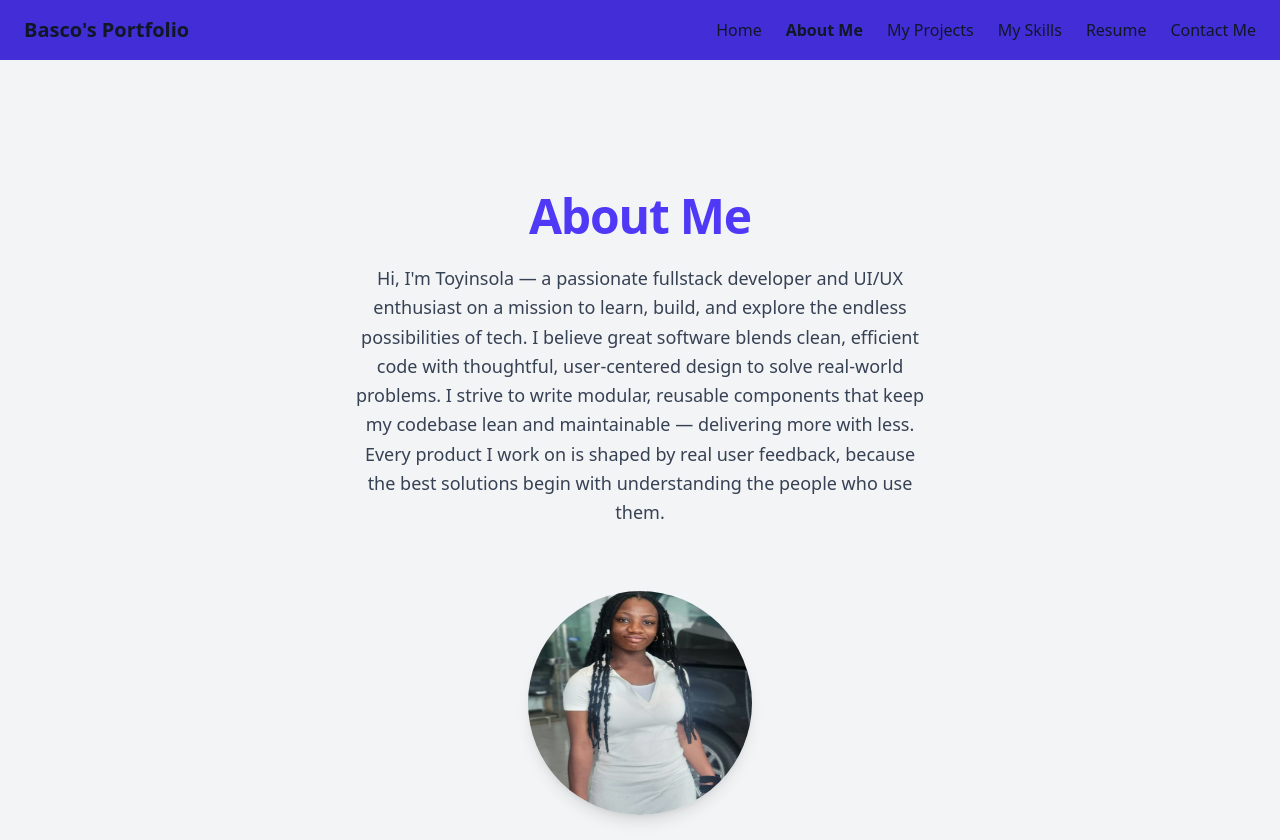
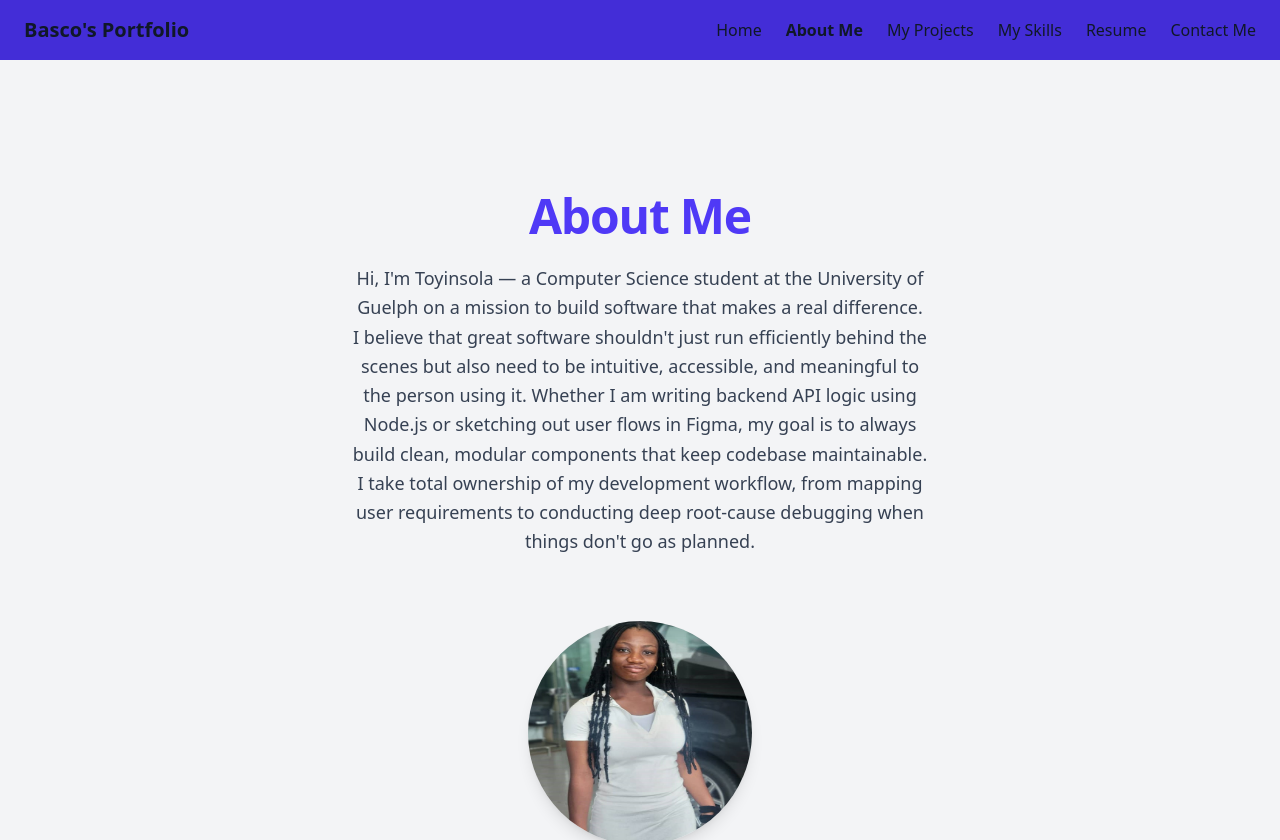
Before and after one commit to Basco-sm/basco-portfolio, a React (Vite) app: page /about in a window 1280 px wide. Shown: the top 840 px of the page. Built offline with nearby package versions, Linux system fonts and the light colour scheme.

Commit message:
edited about section

```diff
--- a/src/pages/About.jsx
+++ b/src/pages/About.jsx
@@ -16,13 +16,11 @@ export default function About() {
           About Me
         </h1>
         <p className="mx-auto text-lg max-w-xl text-gray-700 dark:text-gray-300 leading-relaxed">
-          Hi, I'm Toyinsola — a passionate fullstack developer and UI/UX enthusiast on a
-          mission to learn, build, and explore the endless possibilities of tech. I believe
-          great software blends clean, efficient code with thoughtful, user-centered design to
-          solve real-world problems. I strive to write modular, reusable components that keep my
-          codebase lean and maintainable — delivering more with less. Every product I work on is
-          shaped by real user feedback, because the best solutions begin with understanding the
-          people who use them.
+          Hi, I'm Toyinsola — a Computer Science student at the University of Guelph on a mission to build software that makes
+          a real difference. I believe that great software shouldn't just run efficiently behind the scenes but also need to be intuitive,
+          accessible, and meaningful to the person using it. Whether I am writing backend API logic using Node.js or sketching out user flows
+          in Figma, my goal is to always build clean, modular components that keep codebase maintainable. I take total ownership of my development workflow,
+          from mapping user requirements to conducting deep root-cause debugging when things don't go as planned.
         </p>
       </section>
 
```
